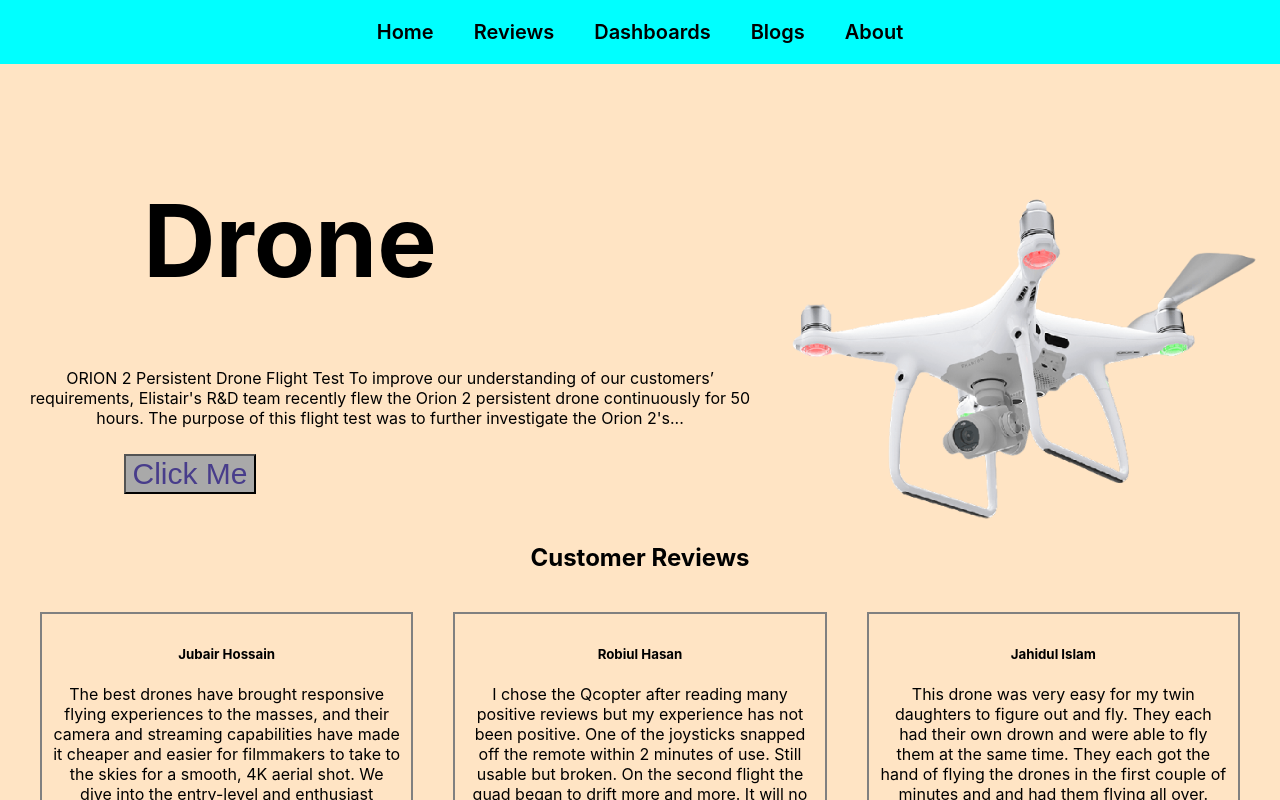
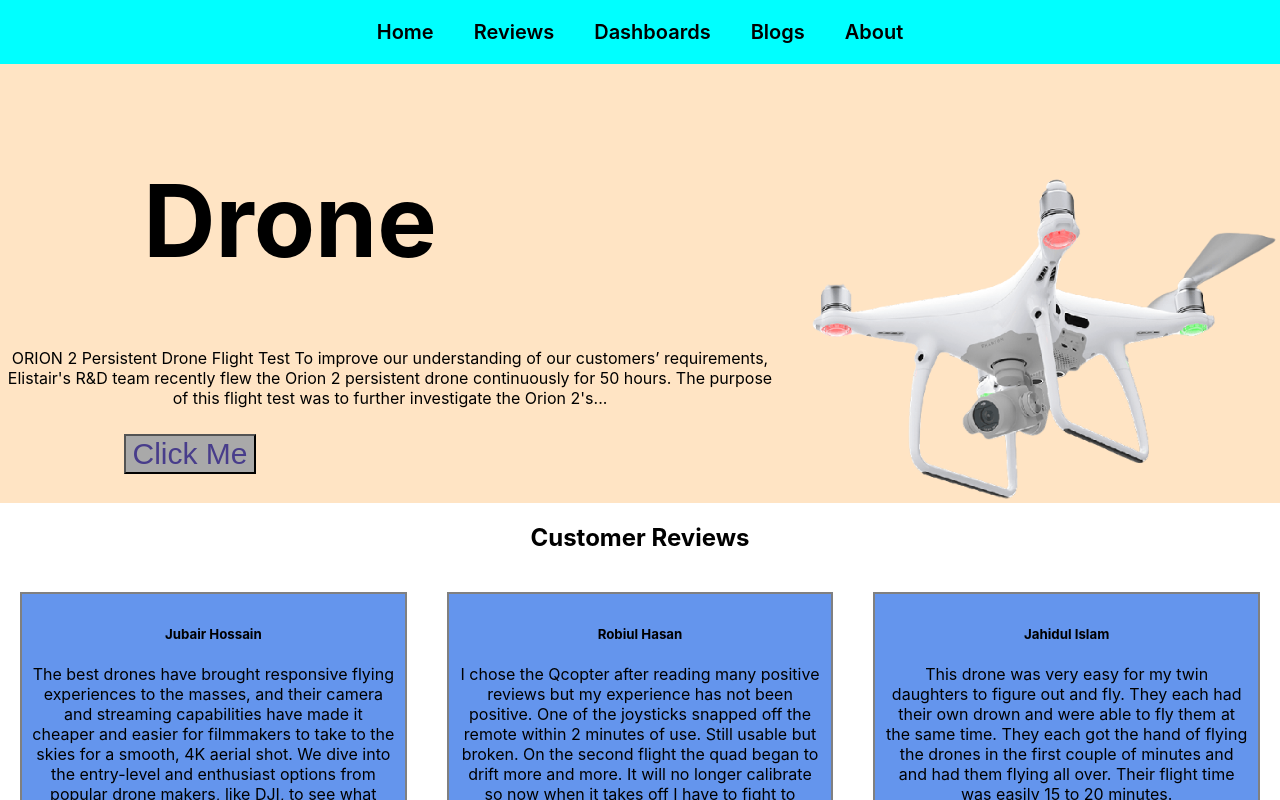
Before and after one commit to abirisl/product-analysis-website, a React (Create React App) app: page / in a window 1280 px wide. Shown: the top 800 px of the page. Built offline with nearby package versions, Linux system fonts and the light colour scheme.

Commit message:
final commit

```diff
--- a/src/components/Home/Home.css
+++ b/src/components/Home/Home.css
@@ -1,6 +1,6 @@
 .container{
-    padding: 20px;
-    background-color: bisque;
+    padding: 0px;
+    margin-bottom: 15px;
 }
 h1{
     font-size: 100px;
@@ -8,6 +8,7 @@ h1{
 }
 .home-container{
     display: flex;
+    background-color: bisque;
 }
 .home-container img{
     width: 500px;
@@ -20,6 +21,7 @@ h1{
   display: grid;
   grid-template-columns: repeat(3,1fr);
 
+
 }
 .btn{
     font-size: 30px;
--- a/src/components/Item/Item.css
+++ b/src/components/Item/Item.css
@@ -2,4 +2,5 @@
     padding: 10px;
     margin: 20px;
     border: 2px solid gray;
+    background-color: cornflowerblue;
 }
```
